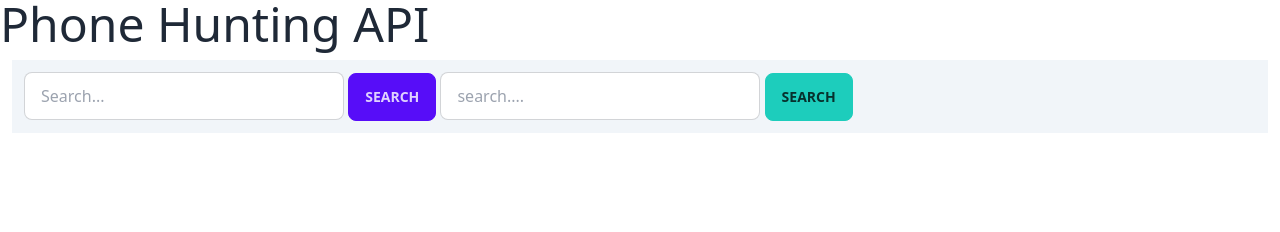
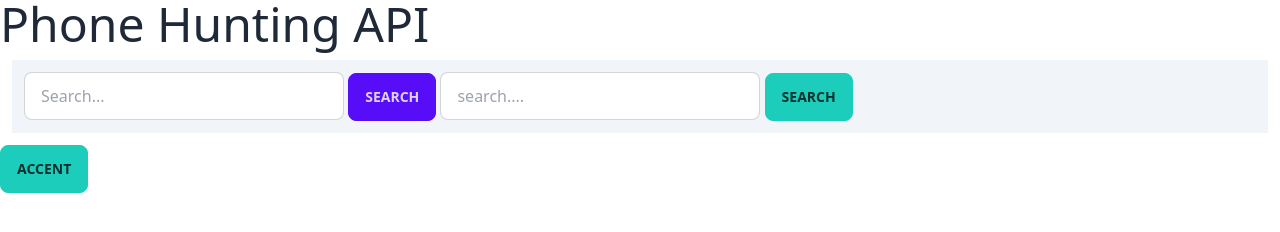
Before and after one commit to sadek1999/phone-hunting-API, a plain HTML site: page index.html in a window 1280 px wide. Drawn offline with nearby package versions, Linux system fonts and the light colour scheme.

Commit message:
add the code

```diff
--- a/index.html
+++ b/index.html
@@ -31,7 +31,7 @@
             <div class="grid grid-cols-1 gap-2 md:grid-cols-2 lg:grid-cols-3 " id="phones-continnar">
 
             </div>
-            <div onclick="showAll()" class="hidden" id="but-show-all">
+            <div id="but-show-all">
                 <button class="btn btn-accent">Accent</button>
             </div>
         </section>
```
